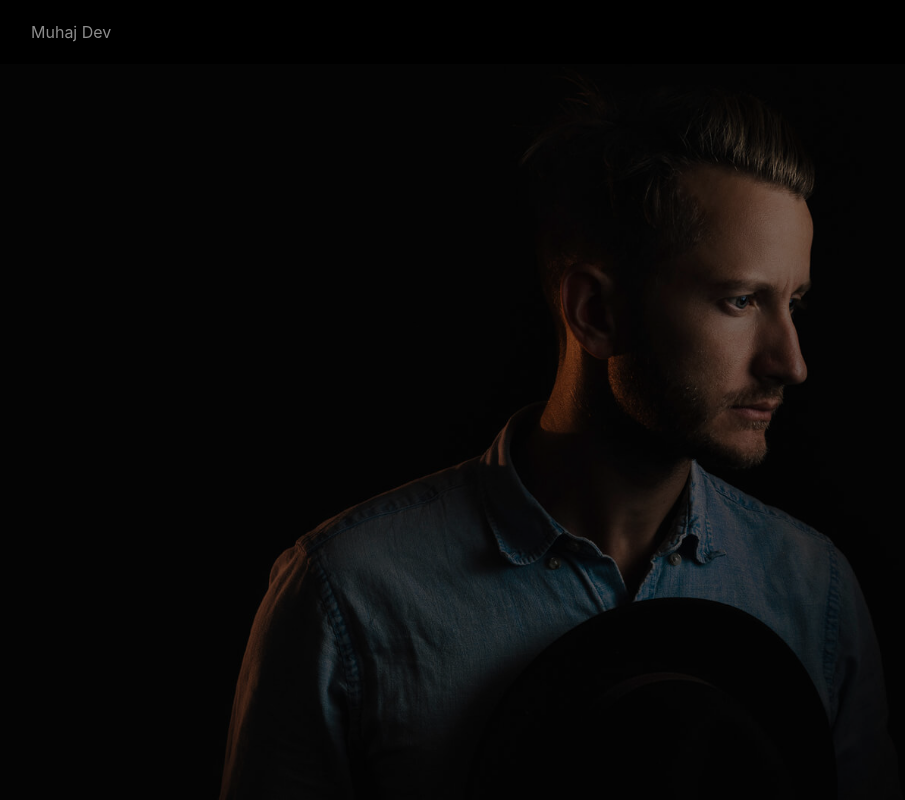
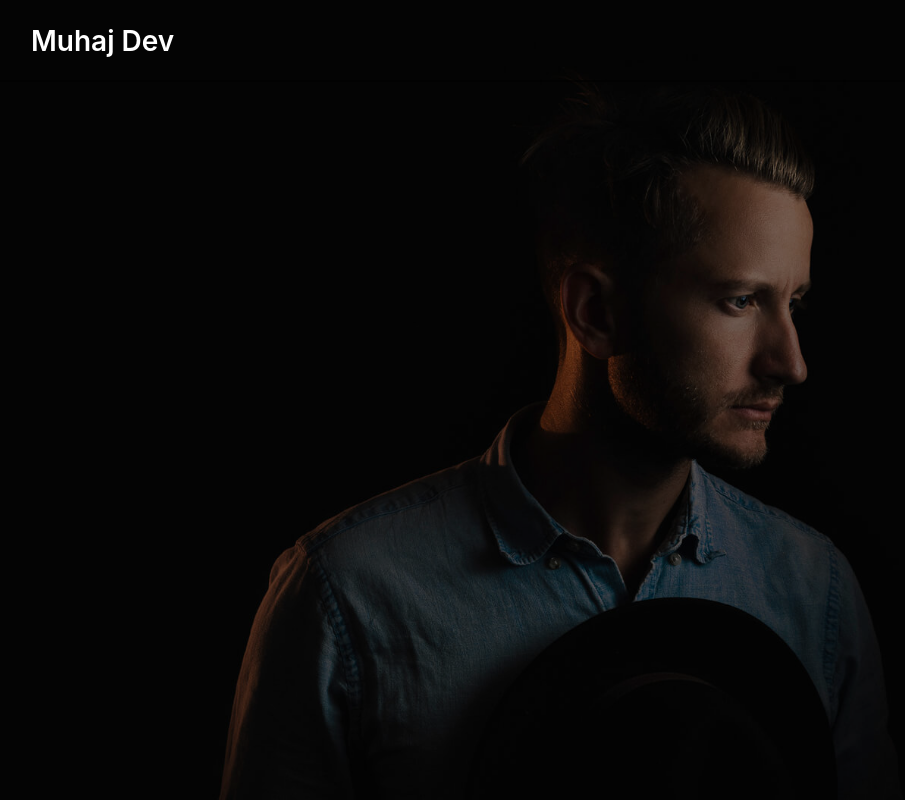
Before and after one commit to muhaj-dev/My_Portfolio, a React (Create React App) app: page / in a window 1280 px wide. Shown: the whole page, without its empty margins (39-944 px from the left). Built offline with nearby package versions, Linux system fonts and the light colour scheme.

Commit message:
Navbar UI

```diff
--- a/src/App.css
+++ b/src/App.css
@@ -7,9 +7,10 @@
   color: white;
 }
 .hero{
+  padding-top: 80px;
   height: 100vh;
   width: 100vw;
   background: url("../src/Assets/images/hero-bg.jpg")  center;
   background-size: cover;
-  background-color: black;
+  /* background-color: black; */
 }
--- a/src/components/Navbar.jsx
+++ b/src/components/Navbar.jsx
@@ -9,10 +9,10 @@ export const Navbar = () => {
           pos="fixed"
           padding="20px 70px"
           bg="bgDark"
+          color="white"
           w="100%"
         >
-          <Text color="rgb(255, 255, 255);">Muhaj Dev</Text>
-            {/* <h1>Muhaj</h1>  */}
+          <Text color="white" fontSize="28px" fontWeight="600">Muhaj Dev</Text>
         </Box>
 
     </>
--- a/src/pages/Home.jsx
+++ b/src/pages/Home.jsx
@@ -5,7 +5,10 @@ import { Navbar } from '../components/Navbar'
 const Home = () => {
   return (
     <Box>
-        <Box  zIndex="233">
+        <Box
+            top="0"
+            bottom="0"
+        >
             <Navbar />
         </Box>
         <Box className='hero'>
@@ -13,7 +16,7 @@ const Home = () => {
                 w="100%"
                 h="100%"
                 bg="bgDark"
-                opacity=".5"
+                opacity=".9"
             >
 
             </Flex>
--- a/src/theme.jsx
+++ b/src/theme.jsx
@@ -6,7 +6,7 @@ const colors = {
   primary: "#0d6efd",
   TextColor: "color: rgb(78, 78, 78)",
   bgLight: "rgb(245, 245, 245)",
-  bgDark: "rgba(0, 0, 0, 0.9)",
+  bgDark: "rgba(0, 0, 0, 0.5)",
   light: "white"
 };
 
```
